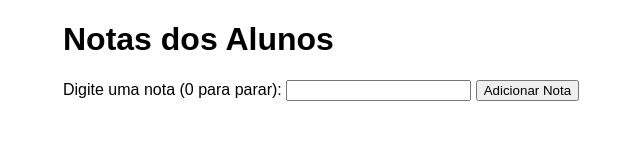
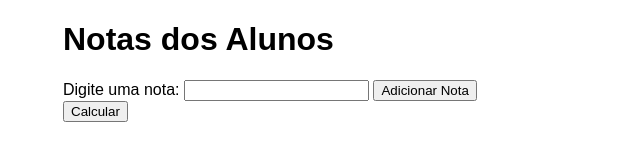
Before and after one commit to jonas261007/Crie-um-programa-que-receba-n-notas-de-alunos-at--que-o-n-mero-0-seja-teclado, a plain HTML site: page main/index.html in a window 1280 px wide. Shown: the whole page, without its empty margins (277-917 px from the left). Drawn offline with Linux system fonts and the light colour scheme.

Commit message:
Update index.html

```diff
--- a/main/index.html
+++ b/main/index.html
@@ -10,10 +10,11 @@
     <div class="container">
         <h1>Notas dos Alunos</h1>
         <form id="notes-form">
-            <label for="note">Digite uma nota (0 para parar):</label>
+            <label for="note">Digite uma nota:</label>
             <input type="number" id="note" step="0.01" required>
             <button type="submit">Adicionar Nota</button>
         </form>
+        <button id="calculate">Calcular</button>
         <div class="result" id="result">
             <!-- Resultados serão exibidos aqui -->
         </div>
```
